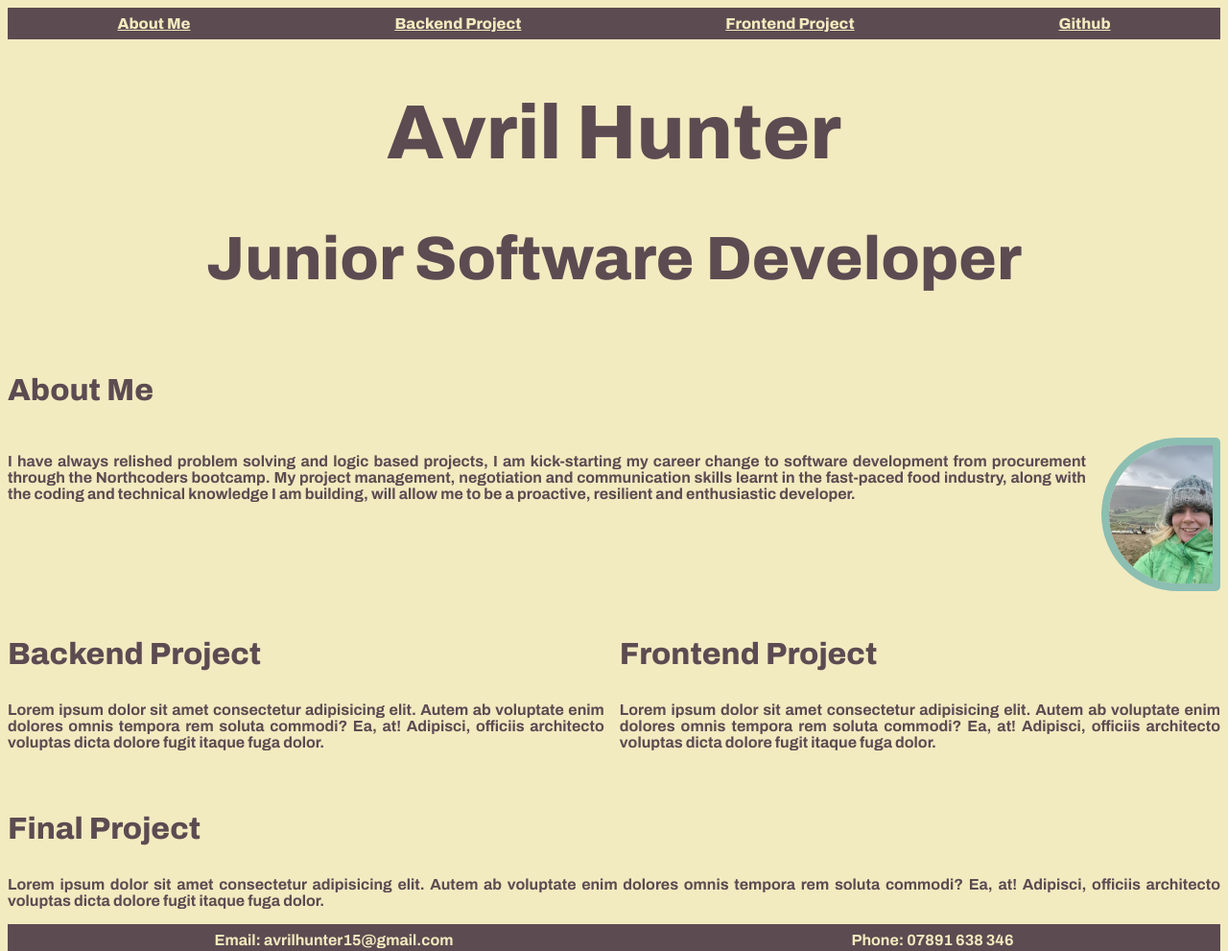
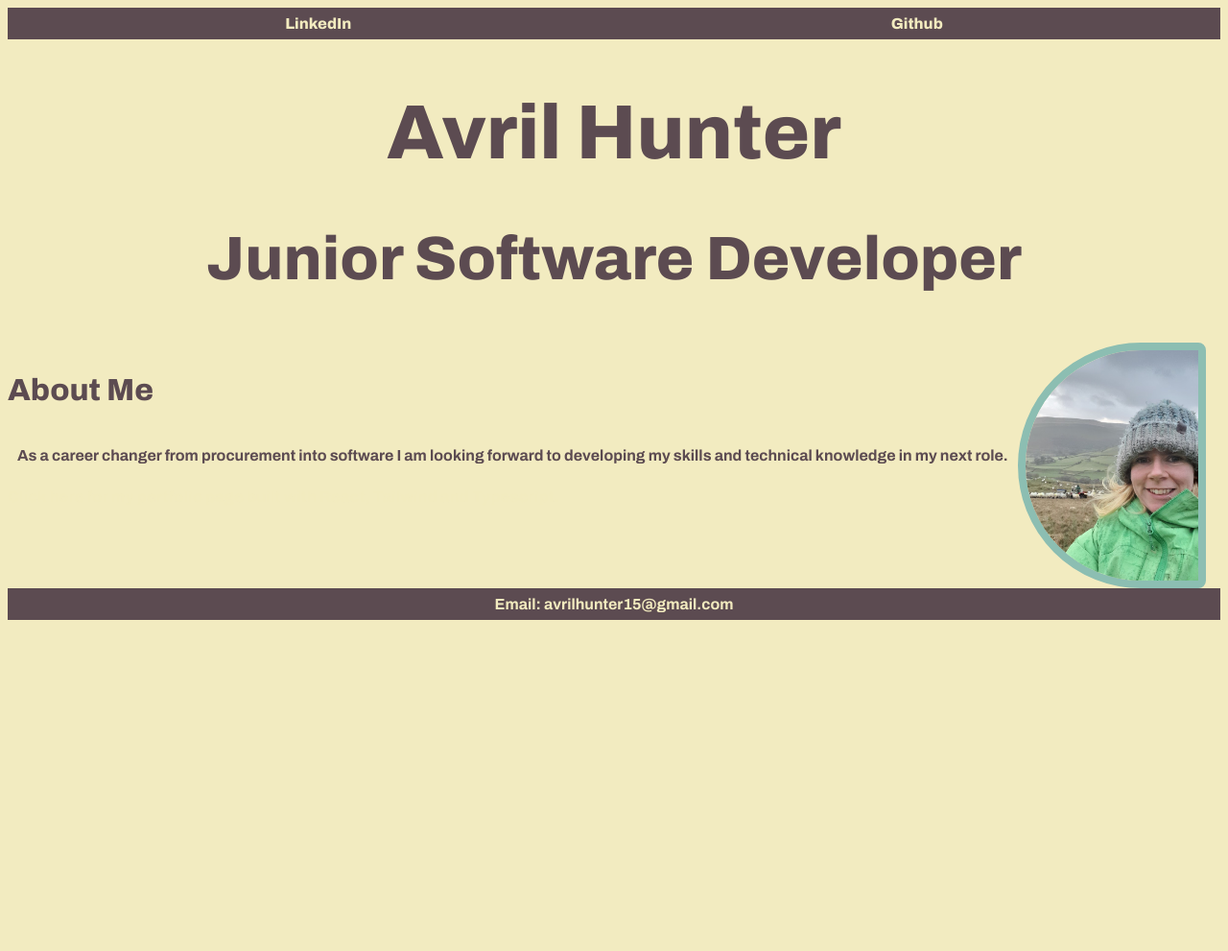
Before and after one commit to AvrilHunter/AvrilHunter.github.io, a plain HTML site: page index.html in a window 1280 px wide. Shown: the top 991 px of the page at 96% size. After the commit the page ends 800 px from the top, so only its background shows below. Drawn offline with Linux system fonts and the light colour scheme.

Commit message:
adding redirect

```diff
--- a/index.html
+++ b/index.html
@@ -15,70 +15,30 @@
   <body>
     <header>
         <nav>
-            <a href="#about-me">About Me</a>
-            <a href="#backend-proj">Backend Project</a>
-            <a href="#frontend-proj">Frontend Project</a>
+            <a href="https://www.linkedin.com/in/avril-hunter-6814b087/?lipi=urn%3Ali%3Apage%3Ad_flagship3_feed%3BqvnTkNKdQDuzM8Y0WdtGYw%3D%3D" target="_blank">LinkedIn</a>
             <a href="https://github.com/AvrilHunter/" target="_blank">Github</a>
         </nav>
       <h1>Avril Hunter</h1>
       <h2>Junior Software Developer</h2>
-
     </header>
-    <main>
-      <div class="container">
-        <section id="about-me">
-          <h3 id="about-me">About Me</h3>
-          <div class = "intro-box">
-            <p id="statement">
-              I have always relished problem solving and logic based projects, I
-              am kick-starting my career change to software development from
-              procurement through the Northcoders bootcamp. My project management,
-              negotiation and communication skills learnt in the fast-paced food
-              industry, along with the coding and technical knowledge I am
-              building, will allow me to be a proactive, resilient and
-              enthusiastic developer.
+    <main class = "grid-about">
+          <div>
+            <h3>About Me</h3>
+            <p class = "text">
+            As a career changer from procurement into software I am looking forward to developing my skills and technical knowledge in my next role.
             </p>
-            <img
+            <a href="https://portfolio-gilt-five-84.vercel.app/" target="_blank">
+              Click here for my portfolio page built with React, Tailwind and Typescript.
+            </a>
+          </div>
+          <img
               id="profile-photo"
               src="./Photo-me.jpg"
               alt="Profile photo of Avril"
           />
-        </div>
-        </section>
-
-
-        <section id="backend-proj">
-          <h3>Backend Project</h3>
-          <p>
-            Lorem ipsum dolor sit amet consectetur adipisicing elit. Autem ab
-            voluptate enim dolores omnis tempora rem soluta commodi? Ea, at!
-            Adipisci, officiis architecto voluptas dicta dolore fugit itaque
-            fuga dolor.
-          </p>
-        </section>
-        <section id="frontend-proj">
-          <h3>Frontend Project</h3>
-          <p>
-            Lorem ipsum dolor sit amet consectetur adipisicing elit. Autem ab
-            voluptate enim dolores omnis tempora rem soluta commodi? Ea, at!
-            Adipisci, officiis architecto voluptas dicta dolore fugit itaque
-            fuga dolor.
-          </p>
-        </section>
-        <section id="final-proj">
-          <h3>Final Project</h3>
-          <p>
-            Lorem ipsum dolor sit amet consectetur adipisicing elit. Autem ab
-            voluptate enim dolores omnis tempora rem soluta commodi? Ea, at!
-            Adipisci, officiis architecto voluptas dicta dolore fugit itaque
-            fuga dolor.
-          </p>
-        </section>
-      </div>
     </main>
     <footer>
       <p class="contact-details" >Email: avrilhunter15@gmail.com</p>
-      <p class="contact-details" >Phone: 07891 638 346</p>
     </footer>
   </body>
 </html>
--- a/mystyle.css
+++ b/mystyle.css
@@ -37,35 +37,13 @@ p {
 
 #profile-photo{
 border-radius: 800px 50px 50px 800px;
-max-height: 9rem;
-max-width: 9rem;
+max-height: 15rem;
+max-width: 15rem;
 border-width: 0.5rem;
 border-color: #8CBEB2;
 border-style: solid;
 }
 
-.intro-box{
-  display: flex;
-  flex-direction: row;
-  gap: 1rem;
-  align-content: center;
-}
-
-.container {
-    display: grid;
-    grid-template-columns: auto auto;
-    grid-template-rows: auto auto auto;
-    grid-gap: 1rem;
-}
-
-#about-me{
-  grid-column: 1/3;
-  grid-row:1/2
-}
-
-#final-proj{
-  grid-column: 1/3;
-}
 
 nav, footer{
   display: flex;
@@ -77,6 +55,7 @@ nav, footer{
 
 a:link{
  color:#F2EBBF;
+ text-decoration: none;
 }
 
 a:visited{
@@ -92,7 +71,14 @@ a:hover{
   margin: 0px;
 }
 
+.grid-about{
+  display: flex;
+  flex-direction: row;
+}
 
+.text{
+  padding: 10px;
+}
 
 /*
 https: //colordesigner.io/color-scheme-builder#5C4B51-8CBEB2-F2EBBF-F3B562-F06060
```
